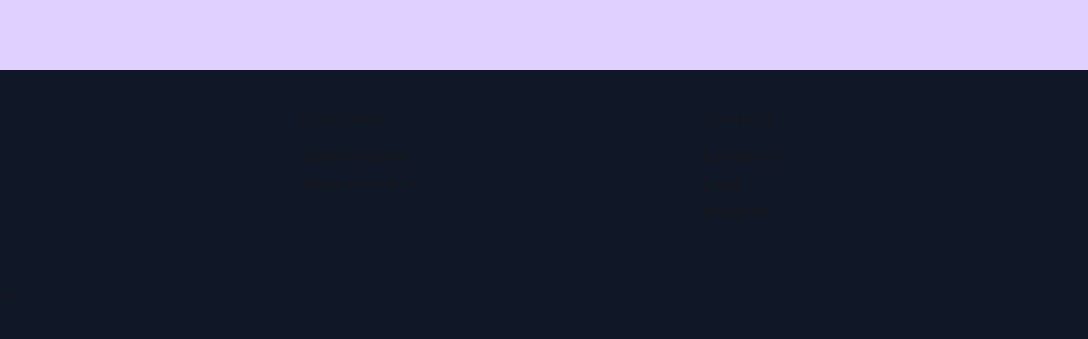
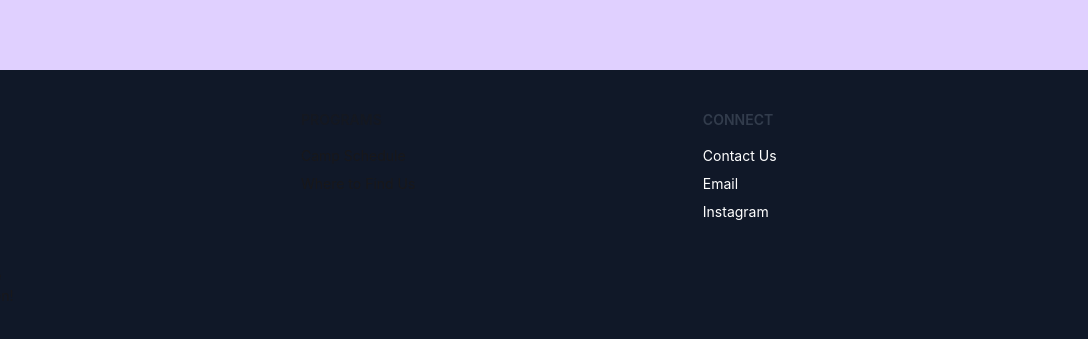
Before and after one commit to deanthebean16/stemSpaceWeb, a website: page contact.html in a window 1280 px wide. Shown: the part 777-1116 px from the top of the page, 192-1280 px from the left. Drawn offline with Linux system fonts and the light colour scheme.

Commit message:
testing footer fix

```diff
--- a/contact.html
+++ b/contact.html
@@ -124,10 +124,10 @@
         </nav>
 
         <nav>
-            <h6 class="footer-title">Connect</h6>
-            <a href="contact.html" class="link link-hover">Contact Us</a>
-            <a href="mailto:stemspace.collective@gmail.com" class="link link-hover">Email</a>
-            <a href="https://www.instagram.com/stemspace.collective" target="_blank" class="link link-hover">Instagram</a>
+            <h6 class="footer-title text-gray-600">Connect</h6>
+            <a href="contact.html" class="link link-hover text-white">Contact Us</a>
+            <a href="mailto:stemspace.collective@gmail.com" class="link link-hover text-white">Email</a>
+            <a href="https://www.instagram.com/stemspace.collective" target="_blank" class="link link-hover text-white">Instagram</a>
         </nav>
     </footer>
 
```
